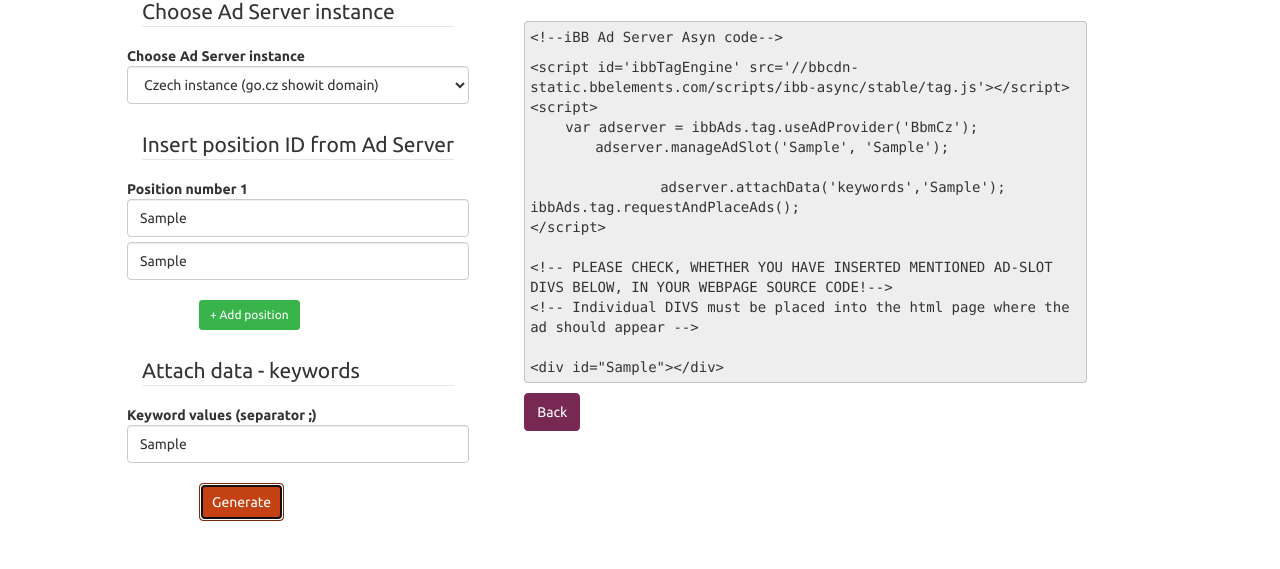
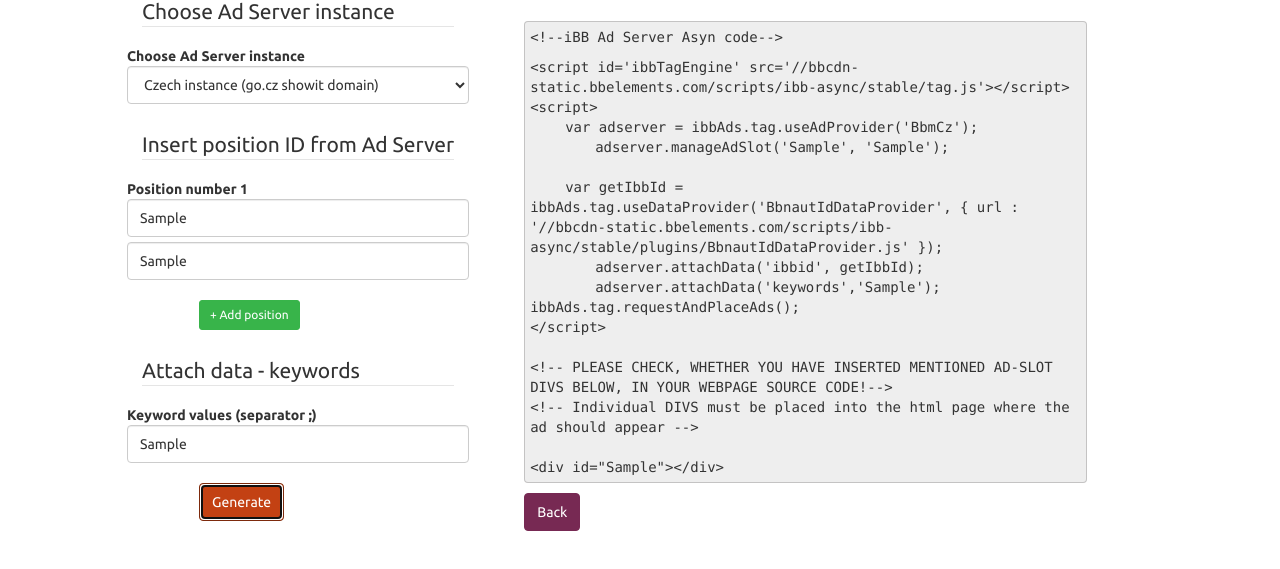
Before and after one commit to ZZefyr/AsynCodeGenerator, a plain HTML site: page index.html in a window 1280 px wide. Both pictures are taken after typing "Sample", "Sample", "Sample" into the empty fields and a click on the button "Generate". Shown: the part 79-648 px from the top of the page. Drawn offline with Linux system fonts and the light colour scheme.

Commit message:
Přidání getIBB pluginu, aby se generoval defaultně

```diff
--- a/index.html
+++ b/index.html
@@ -71,7 +71,14 @@
           &lt;script id='ibbTagEngine' src='//bbcdn-static.bbelements.com/scripts/ibb-async/stable/tag.js'&gt;&lt;/script&gt; <br>
     &lt;script&gt;
           <br>
-<span id="useAdProvider"></span><div id = "manageAdSlot"></div><br>
+<span id="useAdProvider"></span>
+
+          <div id = "manageAdSlot"></div><br>
+          <span id="ibbPlugin">
+          var getIbbId = ibbAds.tag.useDataProvider('BbnautIdDataProvider', { url : '//bbcdn-static.bbelements.com/scripts/ibb-async/stable/plugins/BbnautIdDataProvider.js'
+          });</span><br>
+          <span id="ibbPluginAttachData">
+          adserver.attachData('ibbid', getIbbId); </span><br>
           <div id="keywords"></div>
      ibbAds.tag.requestAndPlaceAds();
           <br>
--- a/style/basic.css
+++ b/style/basic.css
@@ -21,12 +21,12 @@ and open the template in the editor.
 #manageAdSlot{
      padding-left: 65px;
  }
-#useAdProvider{
+#useAdProvider, #ibbPlugin{
     padding-left: 35px;
 }
 
-#keywords{
-    padding-left: 130px;
+#keywords, #ibbPluginAttachData{
+    padding-left: 65px;
 }
 #divSlots{
     padding-left: 30px;
```
